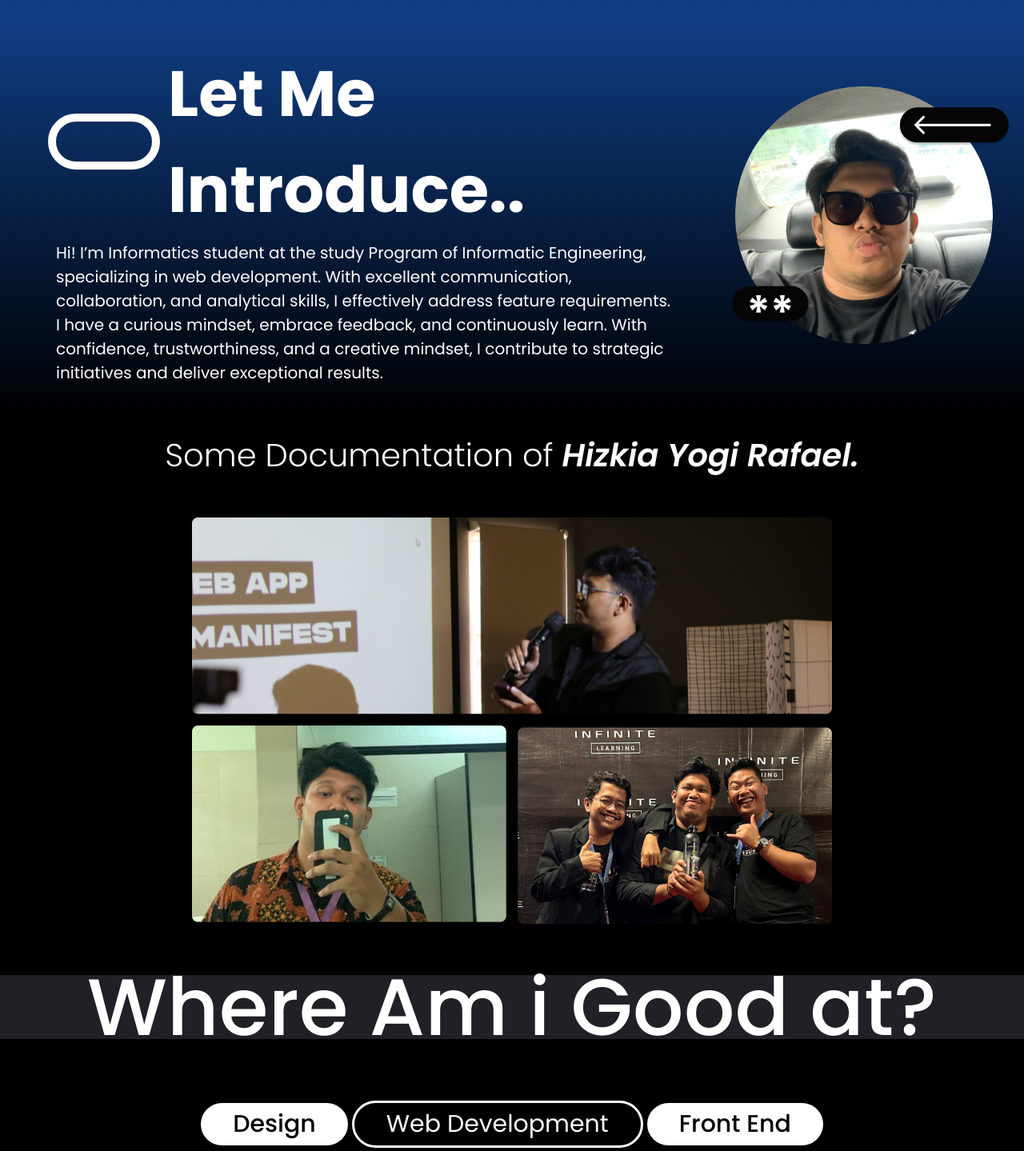
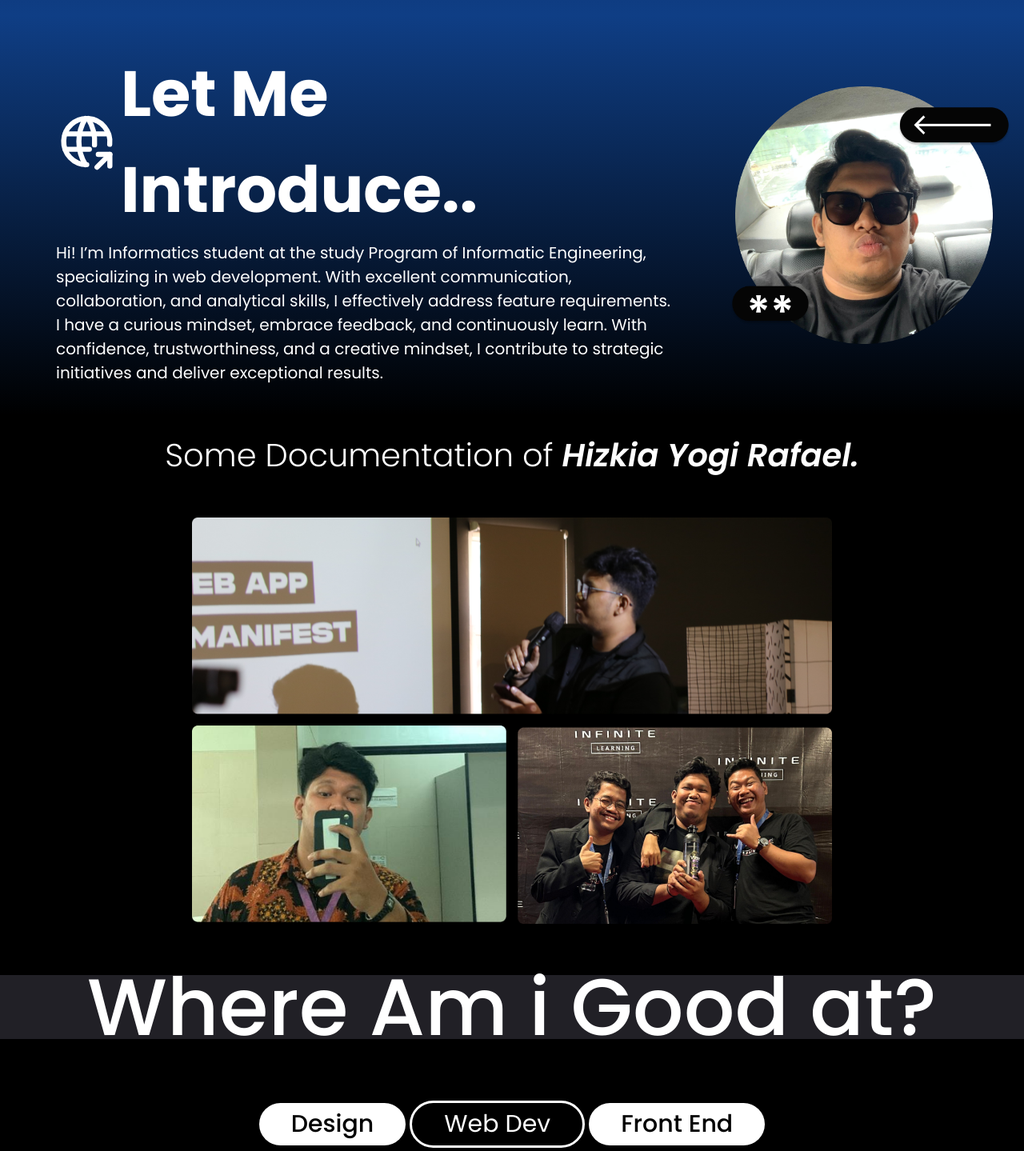
Before and after one commit to hizkiayogirafael/personalprofile, a React (Vite) app: page / in a window 1280 px wide. Shown: the part 781-2220 px from the top of the page at 80% size. Built offline with nearby package versions, Linux system fonts and the light colour scheme.

Commit message:
change icon

```diff
--- a/src/pages/Landingpage.jsx
+++ b/src/pages/Landingpage.jsx
@@ -26,6 +26,7 @@ import { PiContactlessPayment } from "react-icons/pi";
 import { MdPhoneIphone } from "react-icons/md";
 import { TbBrandGmail } from "react-icons/tb";
 import { RiInstagramFill } from "react-icons/ri";
+import { TbWorldShare } from "react-icons/tb";
 
 const Landingpage = () => {
   return (
@@ -55,9 +56,9 @@ const Landingpage = () => {
       <div className="flex flex-row h-[200px] bg-gradient-to-b from-[#0F3E85] to-black w-[100%] items-center lg:h-[500px]">
         {/* introduce */}
         <div className="font-poppins text-white flex flex-col w-[60%] pl-6 lg:px-[50px] lg:pl-[70px] lg:w-[70%]">
-          <div className="flex flex-row gap-2 mb-1 items-center lg:gap-5">
-            <span className="flex px-4 h-[12px] outline outline-2 rounded-xl lg:outline-[10px] lg:justify-center lg:h-[50px] lg:px-[60px] lg:rounded-[60px]"></span>
-            <h1 className="text-[15px] font-medium lg:text-[80px] lg:font-bold">
+          <div className="flex flex-row gap-2 mb-1 items-center">
+            <h1 className="text-[15px] gap-1 font-medium lg:text-[80px] lg:font-bold flex flex-row items-center">
+              <TbWorldShare />
               Let Me Introduce..
             </h1>
           </div>
@@ -101,12 +102,12 @@ const Landingpage = () => {
       {/* Layout 5 */}
       <div className="w-full h-[720px] bg-black flex flex-col pt-5 lg:pt-20 lg:h-[1400px]">
         {/* skillset1 */}
-        <div className="w-full flex text-white font-poppins justify-between px-4 pb-3 lg:justify-center lg:gap-2">
-          <button className="bg-white py-1 px-3 rounded-2xl text-black font-medium lg:text-[30px] lg:px-10 lg:rounded-[30px]">
+        <div className="w-full flex text-white font-poppins justify-center gap-2 px-4 pb-3 lg:justify-center lg:gap-2">
+          <button className="bg-white py-1 px-3 rounded-2xl  text-black font-medium lg:text-[30px] lg:px-10 lg:rounded-[30px]">
             Design
           </button>
           <button className="outline outline-white px-3 rounded-2xl lg:text-[30px] lg:px-10 lg:rounded-[30px]">
-            Web Development
+            Web Dev
           </button>
           <button className="bg-white px-3 rounded-2xl text-black font-medium lg:text-[30px] lg:px-10 lg:rounded-[30px]">
             Front End
```
